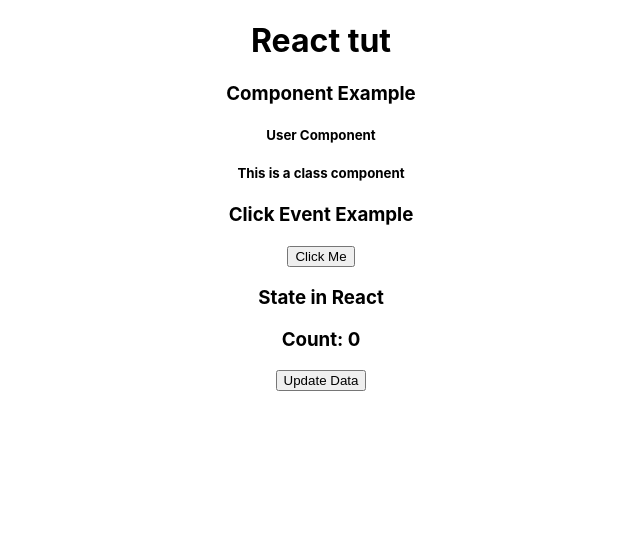
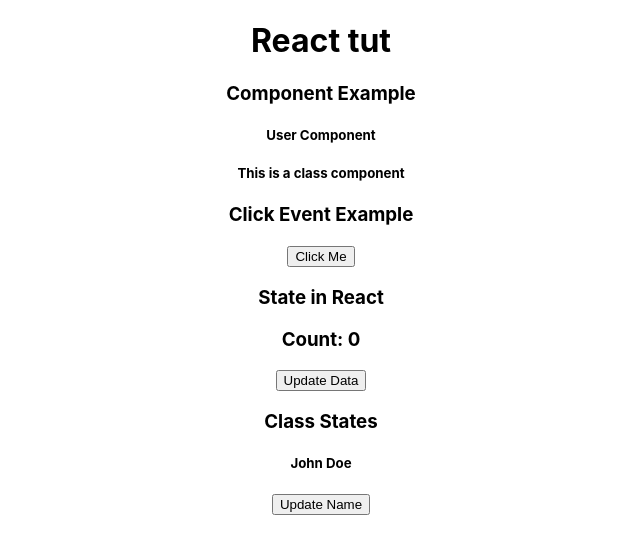
Before and after one commit to pujatech08/React-tut, a React (Create React App) app: page / in a window 1280 px wide. Shown: the top 554 px of the page, without its empty margins (319-959 px from the left). Built offline with nearby package versions, Linux system fonts and the light colour scheme.

Commit message:
Class State

```diff
--- a/src/App.js
+++ b/src/App.js
@@ -3,6 +3,7 @@
 import Users from './Users';
 import User from './User';
 import { useState } from 'react';
+import ClassState from './ClassState';
 
 function App() {
   let data = "Click Event Example";
@@ -26,6 +27,7 @@
       <h3>State in React</h3>
       <h3>Count: {count}</h3>
       <button onClick={updateData}>Update Data</button>
+      <ClassState />
     </div>
   );
 }
--- /dev/null
+++ b/src/ClassState.js
@@ -0,0 +1,28 @@
+import react from "react";
+
+
+class ClassState extends react.Component{
+    // Super() is used to call the constructor of the parent class. It is necessary to call super() before using this in the constructor of a subclass.
+    constructor(){
+        super();
+        this.state= {
+            name:"John Doe"
+        }
+    }
+    // In class components, we use this.setState() to update the state. It takes an object as an argument and updates the state with the new values.
+    // function key is the name of the state variable and the value is the new value that we want to set for that variable.
+    updateData(){
+        this.setState({name:"Petter Doe"});
+    }
+    render(){
+        return(
+            <>
+             <h3>Class States</h3>
+             <h5>{this.state.name}</h5>
+             <button onClick={() => this.updateData()}>Update Name</button>
+            </>
+        )
+    }
+}
+
+export default ClassState;
```
